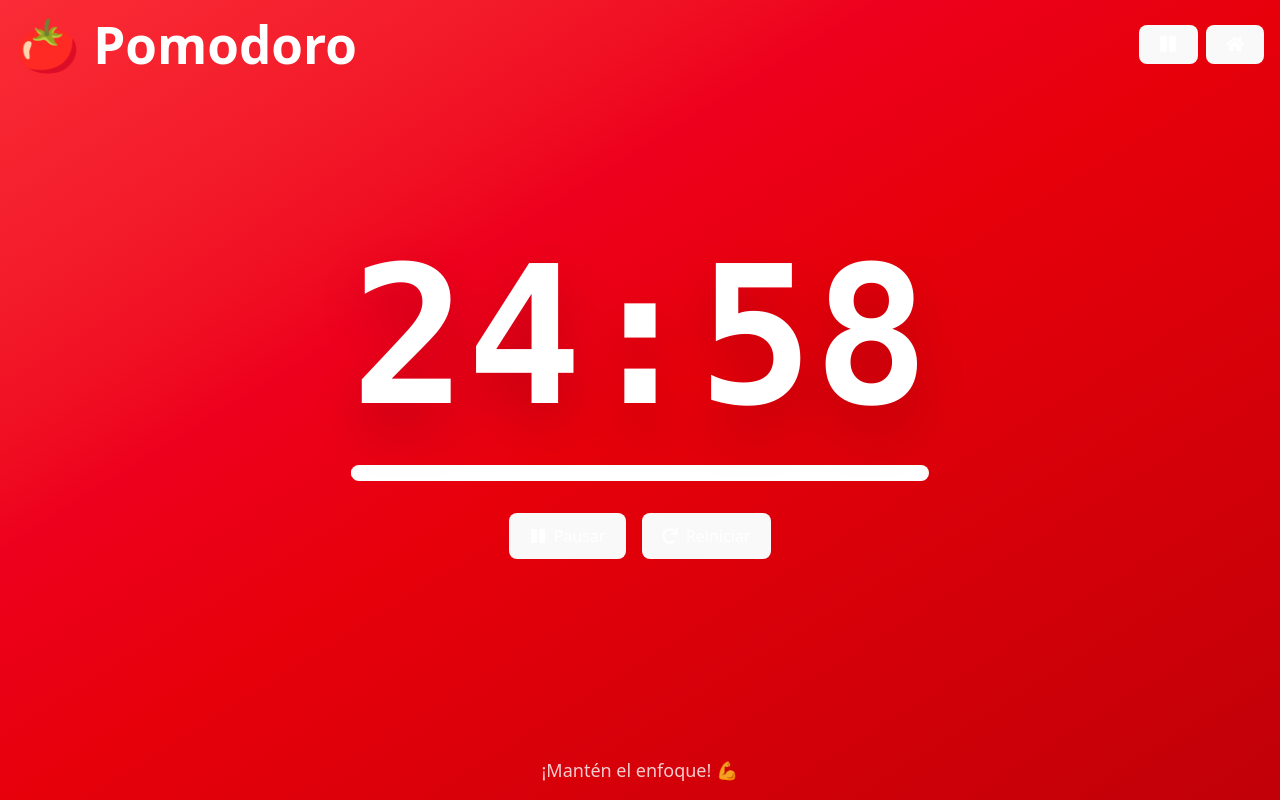
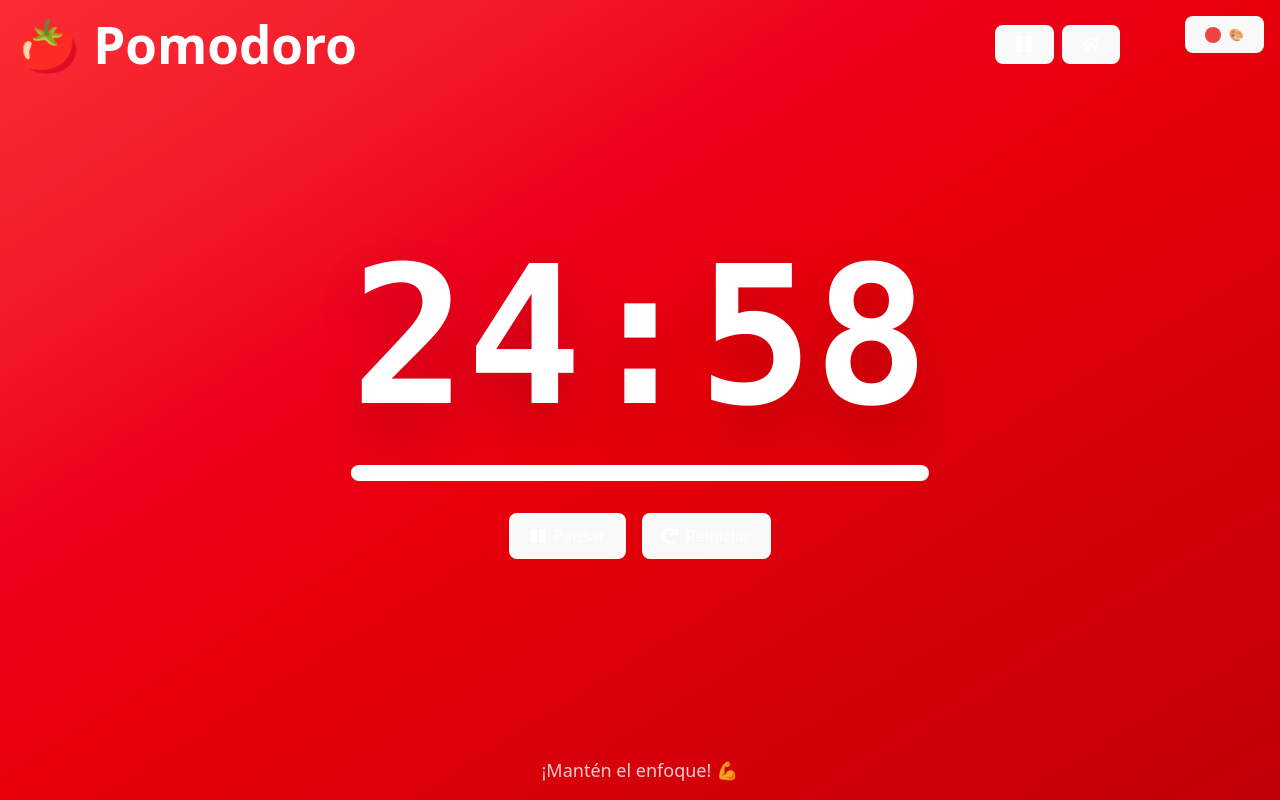
Before and after one commit to WildoFari/Pomodoro-App, a React (Vite) app: page / in a window 1280 px wide. Both pictures are taken after a click on the button "Iniciar". Built offline with nearby package versions, Linux system fonts and the light colour scheme.

Commit message:
Color palette

```diff
--- a/src/components/PomodoroTimer.jsx
+++ b/src/components/PomodoroTimer.jsx
@@ -25,8 +25,30 @@ export default function PomodoroTimer() {
   const { durations } = usePomodoroConfig();
   const [showSettings, setShowSettings] = useState(false);
   const [showTaskList, setShowTaskList] = useState(false);
+  const [selectedColor, setSelectedColor] = useState('red');
+
+  // Función para cambiar al siguiente color
+  const changeToNextColor = () => {
+    const currentIndex = pomodoroColors.findIndex(color => color.name === selectedColor);
+    const nextIndex = (currentIndex + 1) % pomodoroColors.length;
+    setSelectedColor(pomodoroColors[nextIndex].name);
+  };
 
   const { currentTask, incrementPomodoros } = useTasks();
+
+  // Colores disponibles para el pomodoro
+  const pomodoroColors = [
+    { name: 'red', gradient: 'from-red-500 via-red-600 to-red-700', solid: 'bg-red-500', hex: '#ef4444' },
+    { name: 'blue', gradient: 'from-blue-500 via-blue-600 to-blue-700', solid: 'bg-blue-500', hex: '#3b82f6' },
+    { name: 'green', gradient: 'from-green-500 via-green-600 to-green-700', solid: 'bg-green-500', hex: '#22c55e' },
+    { name: 'purple', gradient: 'from-purple-500 via-purple-600 to-purple-700', solid: 'bg-purple-500', hex: '#a855f7' },
+    { name: 'orange', gradient: 'from-orange-500 via-orange-600 to-orange-700', solid: 'bg-orange-500', hex: '#f97316' },
+    { name: 'pink', gradient: 'from-pink-500 via-pink-600 to-pink-700', solid: 'bg-pink-500', hex: '#ec4899' },
+    { name: 'indigo', gradient: 'from-indigo-500 via-indigo-600 to-indigo-700', solid: 'bg-indigo-500', hex: '#6366f1' },
+    { name: 'teal', gradient: 'from-teal-500 via-teal-600 to-teal-700', solid: 'bg-teal-500', hex: '#14b8a6' },
+    { name: 'yellow', gradient: 'from-yellow-500 via-yellow-600 to-yellow-700', solid: 'bg-yellow-500', hex: '#eab308' },
+    { name: 'emerald', gradient: 'from-emerald-500 via-emerald-600 to-emerald-700', solid: 'bg-emerald-500', hex: '#10b981' }
+  ];
 
   // Función para manejar cuando termina un pomodoro
   const handlePomodoroComplete = () => {
@@ -48,10 +70,12 @@ export default function PomodoroTimer() {
 
   // Si está corriendo o pausado, mostrar pantalla completa
   if (isRunning || secondsLeft < durations.pomodoro * 60) {
+    const currentColor = pomodoroColors.find(color => color.name === selectedColor) || pomodoroColors[0];
+
     return (
-      <div className="fixed inset-0 bg-gradient-to-br from-red-500 via-red-600 to-red-700 flex flex-col items-center justify-center z-50">
+      <div className={`fixed inset-0 bg-gradient-to-br ${currentColor.gradient} flex flex-col items-center justify-center z-40`}>
         {/* Header minimalista */}
-        <div className="absolute top-4 left-4 right-4 flex justify-between items-center">
+        <div className="absolute top-4 left-4 right-40 flex justify-between items-center">
           <h1 className="text-3xl md:text-4xl font-bold text-white">🍅 Pomodoro</h1>
           <div className="flex items-center gap-2">
             {/* Botón de pausar/reanudar */}
@@ -71,6 +95,21 @@ export default function PomodoroTimer() {
               <FaHome className="text-lg" />
             </button>
           </div>
+        </div>
+
+        {/* Botón de selector de colores */}
+        <div className="absolute top-4 right-4 z-[55]">
+          <button
+            onClick={changeToNextColor}
+            className="bg-white bg-opacity-10 backdrop-blur-sm rounded-lg p-2 text-white hover:bg-opacity-20 transition-all duration-200 flex items-center gap-2"
+            title="Cambiar color"
+          >
+            <div
+              className="w-4 h-4 rounded-full"
+              style={{ backgroundColor: pomodoroColors.find(c => c.name === selectedColor)?.hex || '#ef4444' }}
+            ></div>
+            <span className="text-xs">🎨</span>
+          </button>
         </div>
 
         {/* Tarea actual si existe */}
```
